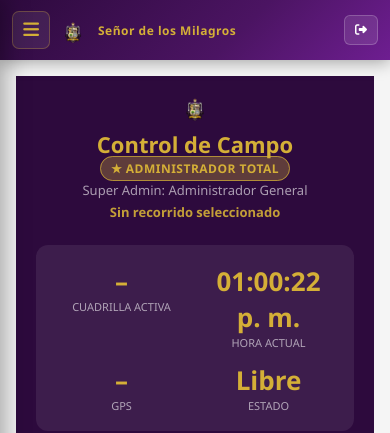
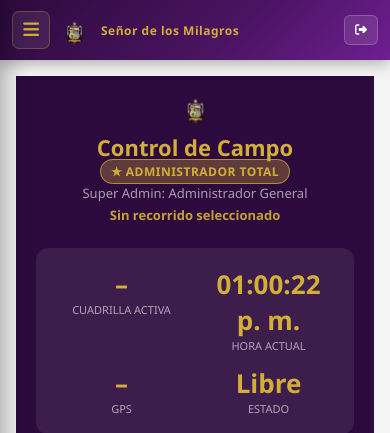
Before and after one commit to hsmnperuorg-max/procesional, a Django app: page /tablet in a window 390 px wide. Shown: the top 433 px of the page. Run offline with Django 5.2, Linux system fonts and the light colour scheme; a user stored in the database is signed in; data comes from the database, SQL or seed files in the repository.

Commit message:
Aumentar 10% el tamaño del ícono HSMN en barra superior y tablet
Co-Authored-By: Claude Sonnet 5 <noreply@anthropic.com>

```diff
--- a/templates/base.html
+++ b/templates/base.html
@@ -15,7 +15,7 @@
     <i class="fa fa-bars"></i>
   </button>
   <div class="nav-brand">
-    <div class="nav-logo"><img src="{% static 'img/icono_hsmn.png' %}" alt="HSMN" style="height:1em;width:auto;object-fit:contain;vertical-align:middle"></div>
+    <div class="nav-logo"><img src="{% static 'img/icono_hsmn.png' %}" alt="HSMN" style="height:29px;width:auto;object-fit:contain;vertical-align:middle"></div>
     <div>
       <div class="nav-title">Señor de los Milagros</div>
       <div class="nav-sub">Sistema de Control Procesional</div>
--- a/templates/tablet.html
+++ b/templates/tablet.html
@@ -4,7 +4,7 @@
 {% block content %}
 <div class="tablet-page">
   <div class="tablet-header">
-    <div><img src="{% static 'img/icono_hsmn.png' %}" alt="HSMN" style="height:28px;width:auto;object-fit:contain"></div>
+    <div><img src="{% static 'img/icono_hsmn.png' %}" alt="HSMN" style="height:31px;width:auto;object-fit:contain"></div>
     <h1>Control de Campo</h1>
     {% if user.rol == 'Super Admin' %}
     <p style="margin-bottom:4px">
```
